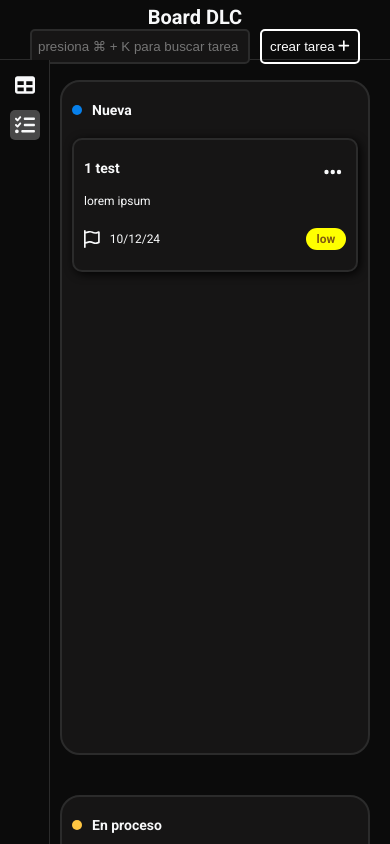
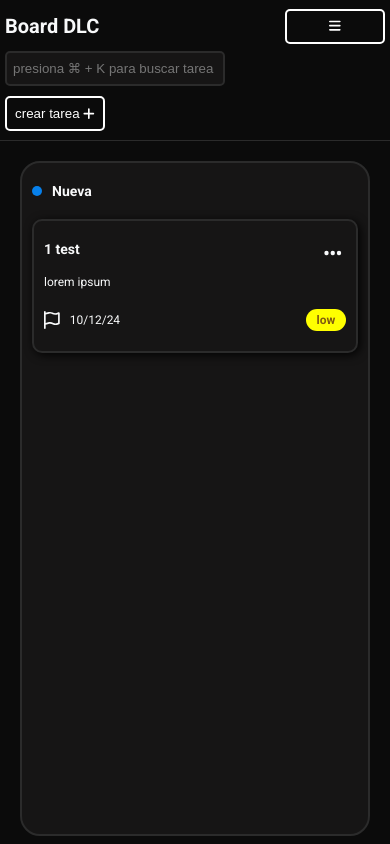
Before and after one commit to jezuzdlc/board-dlc, a React (Vite) app: page / in a window 390 px wide. Shown: the top 844 px of the page. Built offline with nearby package versions, Linux system fonts and the light colour scheme.

Commit message:
mobile design

```diff
--- a/src/Components/Layout/Header/Header.module.css
+++ b/src/Components/Layout/Header/Header.module.css
@@ -1,18 +1,27 @@
 .header{
+    position: fixed;
     min-width: 275px;
     width: 100%;
     max-width: 2500px;
-    height: 7vh;
-    display: flex;
-    flex-direction: column;
-    justify-content: space-between;
+    height: 140px;
+    display: grid;
+    grid-template-columns: 50% 50%;
     align-items: center;
-    padding: 5px 10px;
+    padding: 5px;
+    z-index: 200;
+    top: 0;
 }
+
+
 
 
 @media (min-width:720px) {
     .header{
+        display: flex;
+        align-items: center;
+        justify-content: space-between;
+        height: 50px;
+        padding: 5px 10px;
         flex-direction: row;
     }
 }
--- a/src/Components/Layout/Nav/Nav.module.css
+++ b/src/Components/Layout/Nav/Nav.module.css
@@ -1,7 +1,7 @@
 .main-nav{
     display: flex;
-    flex-direction: row;
-    align-items: center;
+    flex-direction: column;
+    align-items: start;
     justify-content: center;
     gap:10px;
 }
@@ -26,3 +26,10 @@
     border: 2px solid #2b2b2b;
     border-radius: 5px;
 }
+
+
+@media (min-width:720px) {
+    .main-nav{
+        flex-direction: row;
+    }
+}
--- a/src/Components/Layout/Title/Title.jsx
+++ b/src/Components/Layout/Title/Title.jsx
@@ -2,6 +2,8 @@ import styles from './Title.module.css'
 
 export const Title = ()=>{
     return (
+        <div>
             <h1 className={styles.title}>Board DLC</h1>
+        </div>
     )
 }
--- a/src/Components/Layout/Title/Title.module.css
+++ b/src/Components/Layout/Title/Title.module.css
@@ -1,4 +1,3 @@
 .title{
     color: var(--text-color);
-    text-align: center;
 }
--- a/src/Components/Sidebar/Sidebar.jsx
+++ b/src/Components/Sidebar/Sidebar.jsx
@@ -3,10 +3,10 @@ import styles from './Sidebar.module.css'
 import { faListCheck, faTable } from '@fortawesome/free-solid-svg-icons'
 import { NavLink } from 'react-router-dom'
 
-export const Sidebar = ()=>{
+export const Sidebar = ({isOpen})=>{
     return(
         <>
-        <nav className={styles.nav}>
+        <nav className={`${styles.nav} ${isOpen? styles.open:""}`}>
 
             <NavLink to="/board" className={({isActive})=> isActive?styles.active:styles.linked}>
                 <div className={styles.link}>
--- a/src/Components/Sidebar/Sidebar.module.css
+++ b/src/Components/Sidebar/Sidebar.module.css
@@ -5,17 +5,19 @@
   align-items: start;
   padding: 10px;
   gap: 10px;
-  width: 50px;
-  height: 100%;
+  width: 100%;
+  height: 50%;
   border-right: 1px solid #2b2b2b;
+  border-top: 1px solid #2b2b2b;
   background-color: var(--primary-color);
   z-index: 100;
-  transition: .2s ease-in-out width;
+  transition: .2s ease-in-out all;
   overflow: hidden;
+  bottom: -50%;
 }
 
-.nav:hover{
-  width: 200px;
+.open{
+    bottom: 0;
 }
 
 .linked{
@@ -45,7 +47,8 @@
     border-radius: 5px;
 }
 
-.active .icon{
+.active {
+    border-radius: 5px;
     background-color: rgb(72, 72, 72);
     color: var(--text-color);
 }
@@ -59,6 +62,12 @@
     border-radius: 5px;
 }
 
+.label{
+    padding: 5px;
+    display: block;
+    font-size: 1.4rem;
+}
+
 .link:hover{
     background-color: rgb(72, 72, 72);
     color: var(--text-color);
@@ -69,12 +78,33 @@
     color: var(--text-color);
 }
 
+
+
+
+@media (min-width:720px) {
+
+    .nav{
+        width: 50px;
+        height: 100%;
+        bottom: auto;
+    }
+
+    .nav:hover{
+        width: 200px;
+    }
+
     .nav:hover .label{
         display: block;
     }
 
     .label{
-    padding: 5px;
         display: none;
-    font-size: 1.4rem;
     }
+
+    .active .icon{
+    background-color: rgb(72, 72, 72);
+    color: var(--text-color);
+    }
+
+
+}
--- a/src/pages/CardPage/CardsPage.module.css
+++ b/src/pages/CardPage/CardsPage.module.css
@@ -9,13 +9,13 @@
   justify-content: space-between;
   align-items: center;
   gap: 40px;
-  height: 92vh;
-  padding-left: 60px;
+
 }
 
 @media (min-width:1200px) {
   .main{
     flex-direction: row;
     align-items: start;
+    padding-left: 60px;
   }
 }
--- a/src/pages/MainLayout/MainLayout.jsx
+++ b/src/pages/MainLayout/MainLayout.jsx
@@ -4,16 +4,28 @@ import { Nav } from "../../Components/Layout/Nav/Nav";
 import { Header } from "../../Components/Layout/Header/Header";
 import styles from './MainLayout.module.css'
 import { Sidebar } from "../../Components/Sidebar/Sidebar";
+import { Button } from "../../Components/Layout/Button/Button";
+import { FontAwesomeIcon } from "@fortawesome/react-fontawesome";
+import { faBars } from "@fortawesome/free-solid-svg-icons";
+import { useCallback, useState } from "react";
 
 export const MainLayout = () => {
+  const [isSideBarOpen,setIsSideBarOpen] = useState(false);
+
+  const handleSideBar = useCallback(()=>{
+    setIsSideBarOpen(state=>!state)
+  },[])
   return (
     <>
       <Header>
         <Title/>
+        <div className={styles.button} >
+        <Button handleClick={handleSideBar}><FontAwesomeIcon icon={faBars}/></Button>
+        </div>
         <Nav />
       </Header>
       <main className={styles.main}>
-      <Sidebar/>
+      <Sidebar isOpen={isSideBarOpen}/>
       <Outlet />
       </main>
     </>
--- a/src/pages/MainLayout/MainLayout.module.css
+++ b/src/pages/MainLayout/MainLayout.module.css
@@ -2,4 +2,20 @@
   display: flex;
   flex-direction: row;
   border-top: 1px solid #2b2b2b;
+  width: 100%;
+  margin-top: 140px;
 }
+
+.button{
+  justify-self: end;
+}
+
+@media (min-width:720px) {
+  .main{
+    margin-top: 50px;
+  }
+
+  .button{
+  display: none;
+  }
+}
```
Lines whose indentation alone changed are shown as unchanged.
